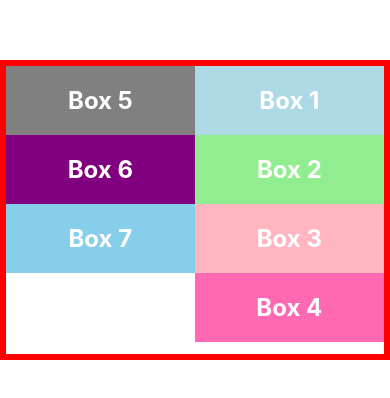
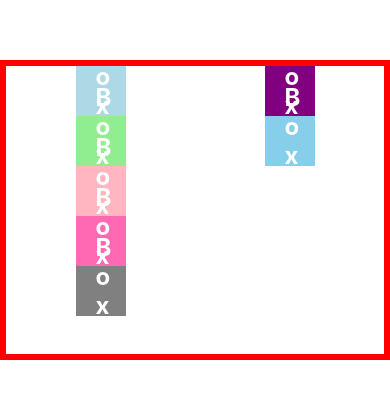
Before and after one commit to sudhir-tiwari2002/ReactNativeLayout, a React Native app: screen / in a window 390 px wide. Shown: the top 398 px of the page. Built offline with nearby package versions, Linux system fonts and the light colour scheme.

Commit message:
align content in flex box

```diff
--- a/App.js
+++ b/App.js
@@ -20,18 +20,16 @@ export default function App() {
 
 const styles = StyleSheet.create({
   container: {
-    // flex:1,
-    // flexWrap:"nowrap", // this is the default value
-    // flexWrap:"wrap",
-    flexWrap:"wrap-reverse",
+
+
     height:300,
-    // flexDirection:"row",
-    // justifyContent:"space-between",
-    // alignItems:"baseline",
-    // alignItems:"center",
-    // alignItems:"flex-end",
-    // alignItems:"flex-start",
-    // alignItems:"flex-end", // align self is depend on the align item position
+    flexWrap:"wrap",
+    // alignContent:"flex-start",  // by default
+    // alignContent:"flex-end",
+    // alignContent:"center",
+    // alignContent:"stretch",
+    // alignContent:"space-between",
+    alignContent:"space-around",
     marginTop: 60,
     borderWidth: 6,
     borderColor: "red",
--- a/components/Box.js
+++ b/components/Box.js
@@ -13,8 +13,9 @@ const styles =StyleSheet.create({
     box:{
         // backgroundColor:"#fff",
         padding:20,
-       justifyContent:"center"
-
+       justifyContent:"center",
+        width:50,
+        height:50
     },
     text:{
         fontSize:24,
```
